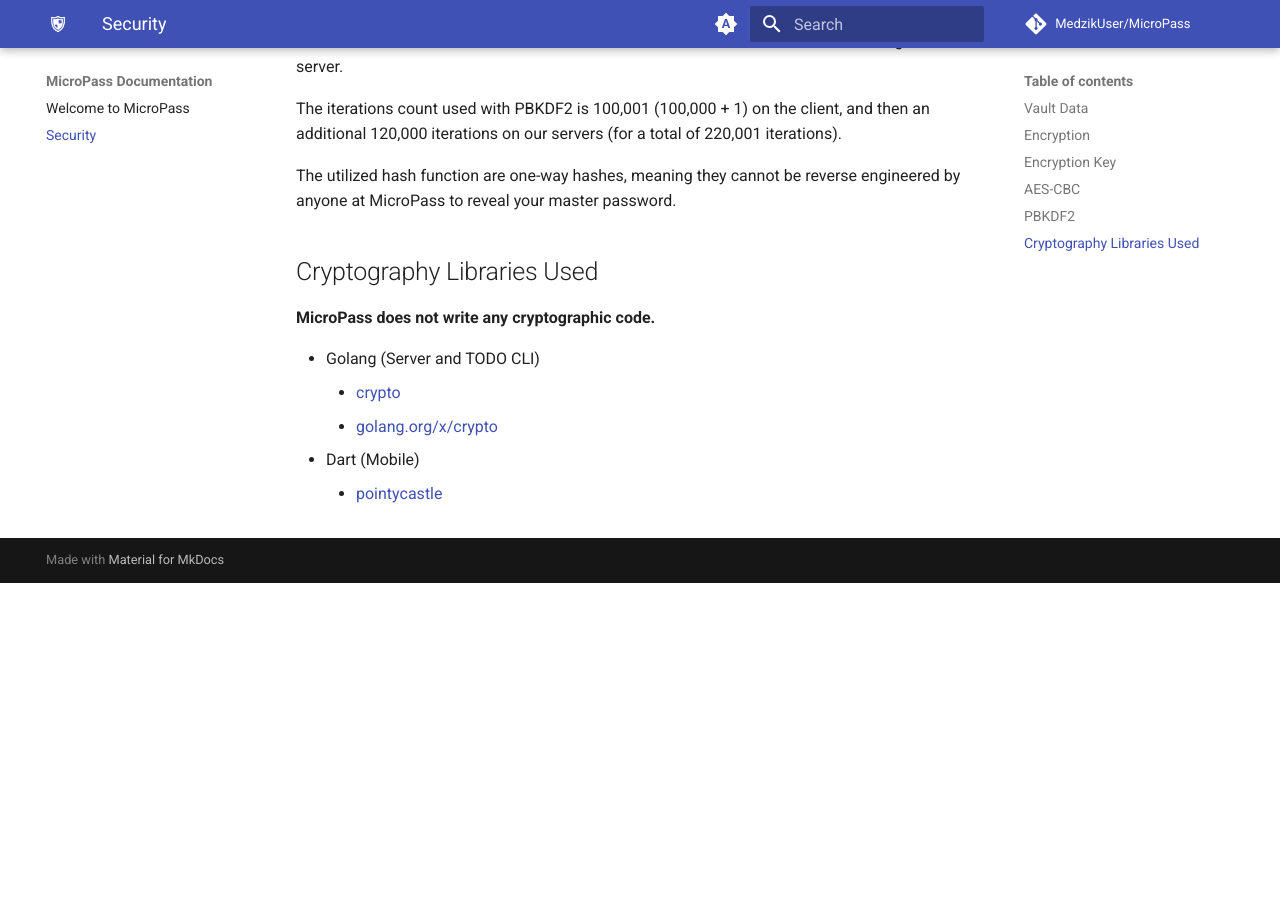
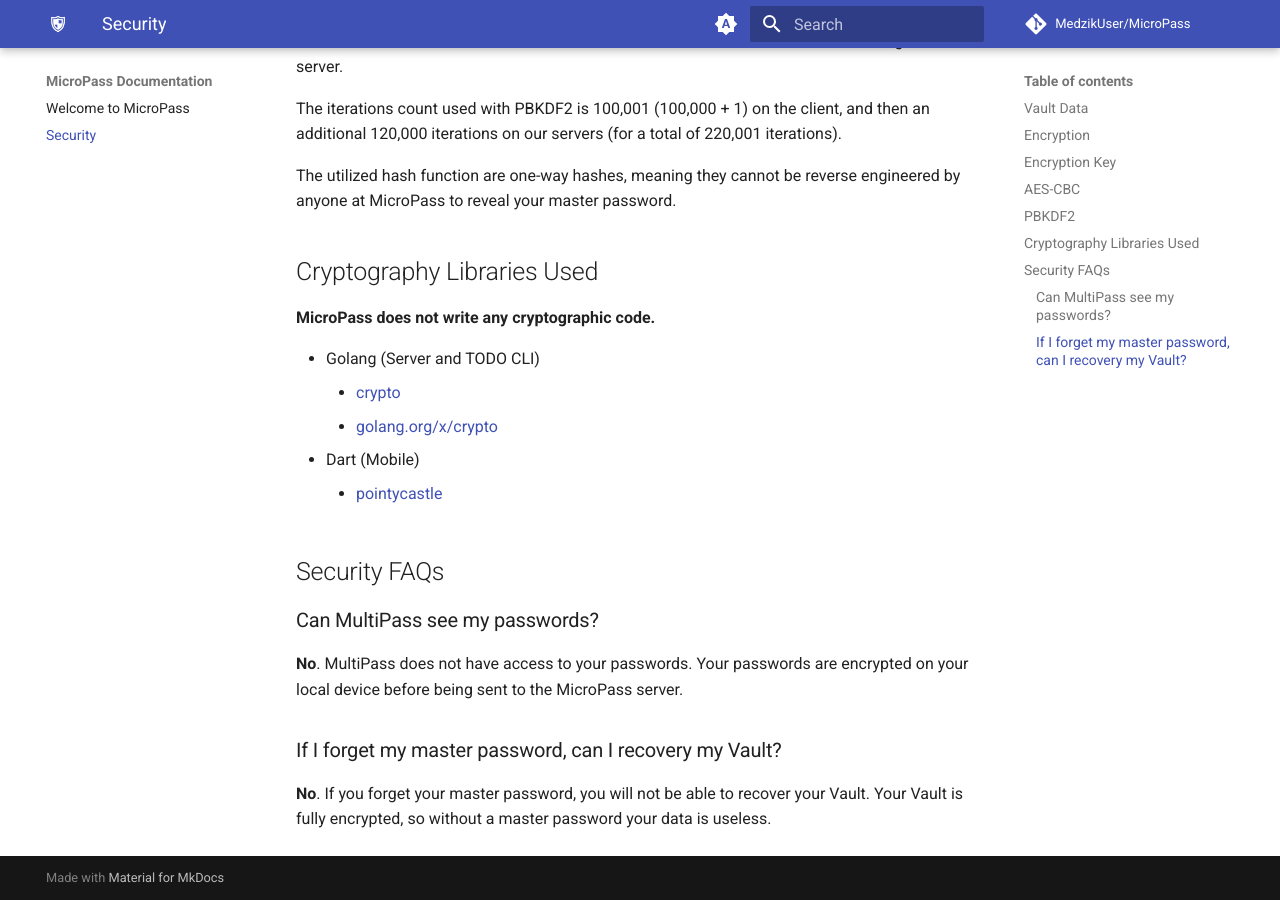
Before and after one commit to MedzikUser/MicroPass-Docs, an MkDocs documentation site: the page built from docs/security.md, in a window 1280 px wide and 900 px high, scrolled down 899 px. Built offline with MkDocs 1.6.1 and Material for MkDocs 9.7.7, drawn with Linux system fonts in a browser that asks for light colours; comment, search, counter and statistics services are not loaded; before the commit the page ends 1482 px from its top, so only the background shows below that.

Commit message:
add security faq

```diff
--- a/docs/security.md
+++ b/docs/security.md
@@ -38,3 +38,13 @@
     - [golang.org/x/crypto](https://github.com/golang/crypto)
 - Dart (Mobile)
     - [pointycastle](https://github.com/bcgit/pc-dart)
+
+## Security FAQs
+
+### Can MultiPass see my passwords?
+
+**No**. MultiPass does not have access to your passwords. Your passwords are encrypted on your local device before being sent to the MicroPass server.
+
+### If I forget my master password, can I recovery my Vault?
+
+**No**. If you forget your master password, you will not be able to recover your Vault. Your Vault is fully encrypted, so without a master password your data is useless.
```
